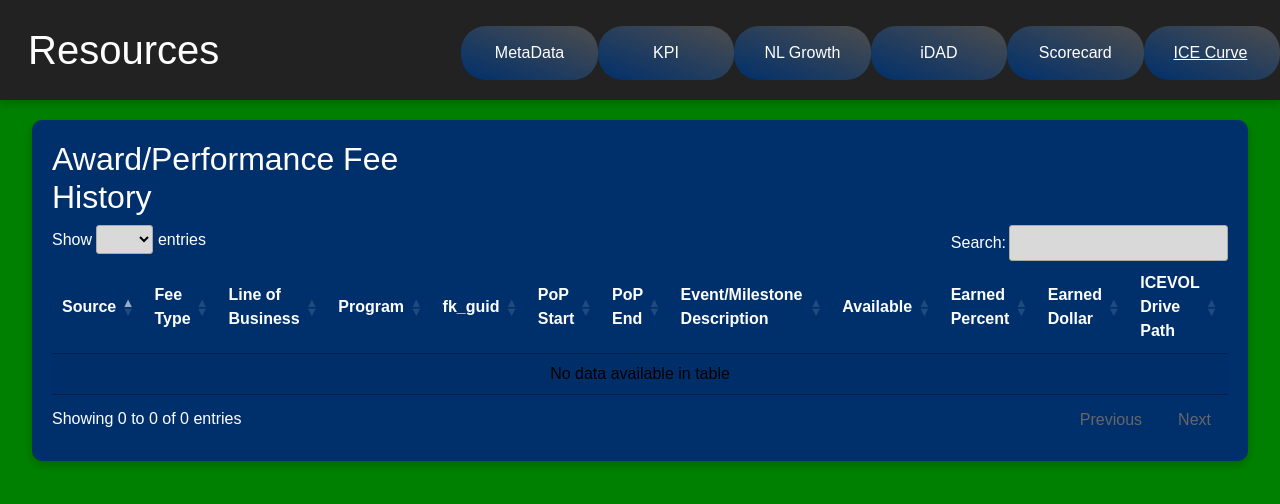
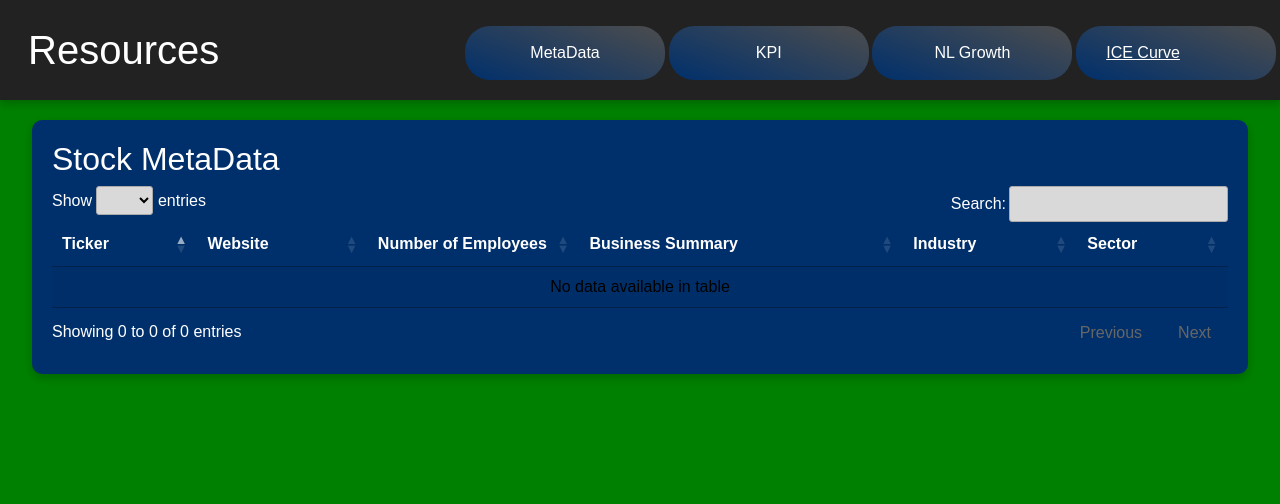
Before and after one commit to lutz143/stock-desktop-app, a Flask app: page /sub-page in a window 1280 px wide, after a click on "MetaData". Shown: the top 504 px of the page. Run offline with Flask 3, Linux system fonts and the light colour scheme; data that the repository does not hold is empty; some libraries are stand-ins or nearby versions.

Commit message:
updates to handle rendering data table and styling

```diff
--- a/static/css/sub-style.css
+++ b/static/css/sub-style.css
@@ -139,3 +139,11 @@ select {
 .ellipsis {
     color: white !important;
 }
+
+/* Add this CSS to your stylesheet */
+.nowrap {
+    white-space: nowrap;
+    overflow: hidden;
+    text-overflow: ellipsis;
+    max-width: 300px; /* Set a maximum width for the column to control text overflow */
+}
--- a/static/js/subPage.js
+++ b/static/js/subPage.js
@@ -3,7 +3,8 @@ function fetchMetaData() {
         url: 'metadata',
         method: 'GET',
         success: function(data) {
-            const table = $('meta-table').DataTable();
+            var table = $('#meta-table').DataTable();
+            console.log(data);
             table.clear();
             data.forEach(function(row) {
                 table.row.add([
--- a/templates/sub-page.html
+++ b/templates/sub-page.html
@@ -28,8 +28,6 @@
                     <button class="header-button" onclick="showContent('content1')">MetaData</button>
                     <button class="header-button" onclick="showContent('content2')">KPI</button>
                     <button class="header-button" onclick="showContent('content3')">NL Growth</button>
-                    <button class="header-button" onclick="showContent('content4')">iDAD</button>
-                    <button class="header-button" onclick="showContent('content5')">Scorecard</button>
                     <a class="header-button" href="./ice-curve" target="_blank" id="project-non-button">ICE Curve</a>
                 </div>
             </div>
@@ -38,24 +36,18 @@
     <div id="content1" class="content">
         <div class="row">
             <h2 class="col-sm-4">
-                Award/Performance Fee History
+                Stock MetaData
             </h2>
         </div>
         <table id="meta-table" class="display">
             <thead>
                 <tr>
-                    <th>Source</th>
-                    <th>Fee Type</th>
-                    <th>Line of Business</th>
-                    <th>Program</th>
-                    <th>fk_guid</th>
-                    <th>PoP Start</th>
-                    <th>PoP End</th>
-                    <th>Event/Milestone Description</th>
-                    <th>Available</th>
-                    <th>Earned Percent</th>
-                    <th>Earned Dollar</th>
-                    <th>ICEVOL Drive Path</th>
+                    <th>Ticker</th>
+                    <th>Website</th>
+                    <th>Number of Employees</th>
+                    <th>Business Summary</th>
+                    <th>Industry</th>
+                    <th>Sector</th>
                 </tr>
             </thead>
             <tbody>
@@ -103,7 +95,7 @@
     <script>
 
         $(document).ready(function() {
-            var tableIds = ['#meta-table', '#project-table'];
+            var tableIds = ['#meta-table', '#project-kpi'];
 
             tableIds.forEach(function(tableId) {
                 $(tableId).DataTable({
@@ -115,6 +107,12 @@
                             text: 'CSV',
                             filename: 'Export_' + tableId.replace('#', ''),
                             title: 'Export to CSV'
+                        }
+                    ],
+                    "columnDefs": [
+                        {
+                            targets: -3, // Adjust the index based on your column order; if longBusinessSummary is the 4th column, use 3
+                            className: 'nowrap'
                         }
                     ]
                 });
@@ -130,6 +128,8 @@
 
             if (contentId == 'content1') {
                 fetchMetaData();
+            } else if (contentId = 'content2') {
+                console.log('idk')
             }
         }
     </script>
```
